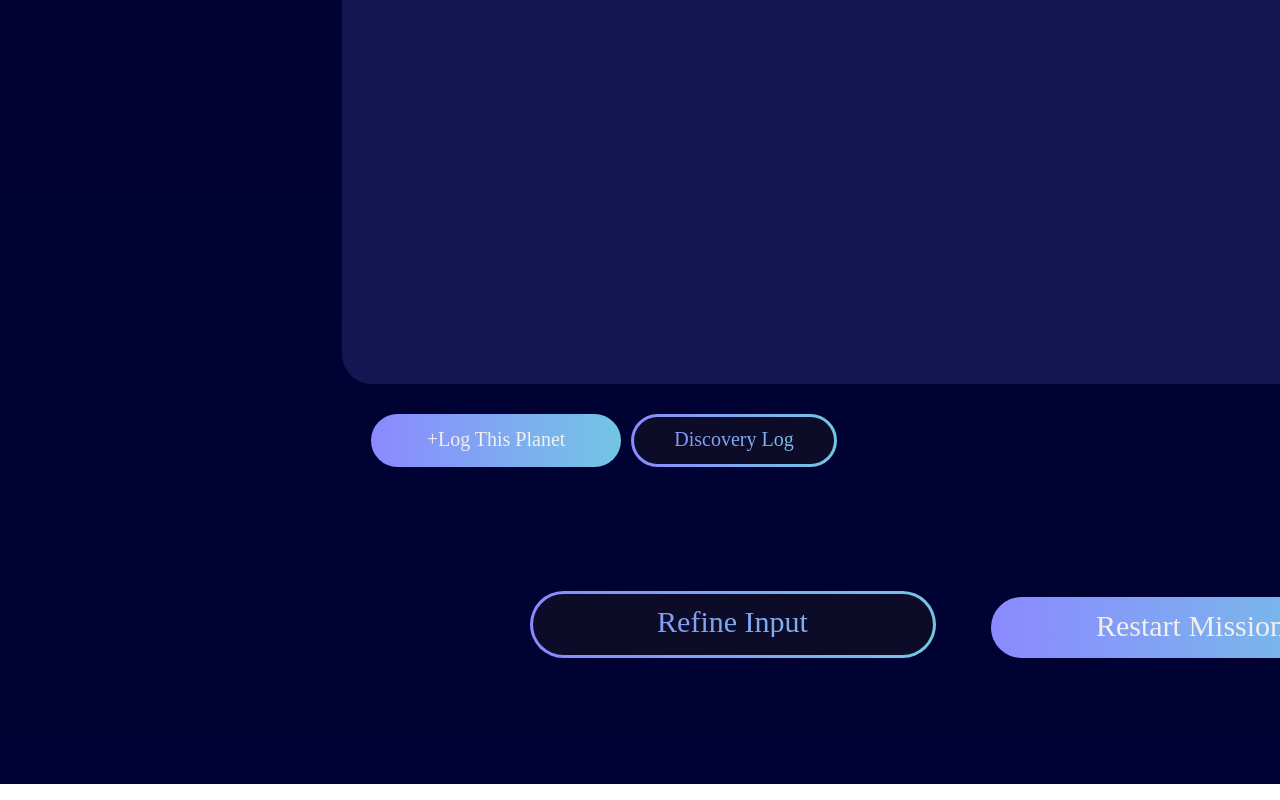
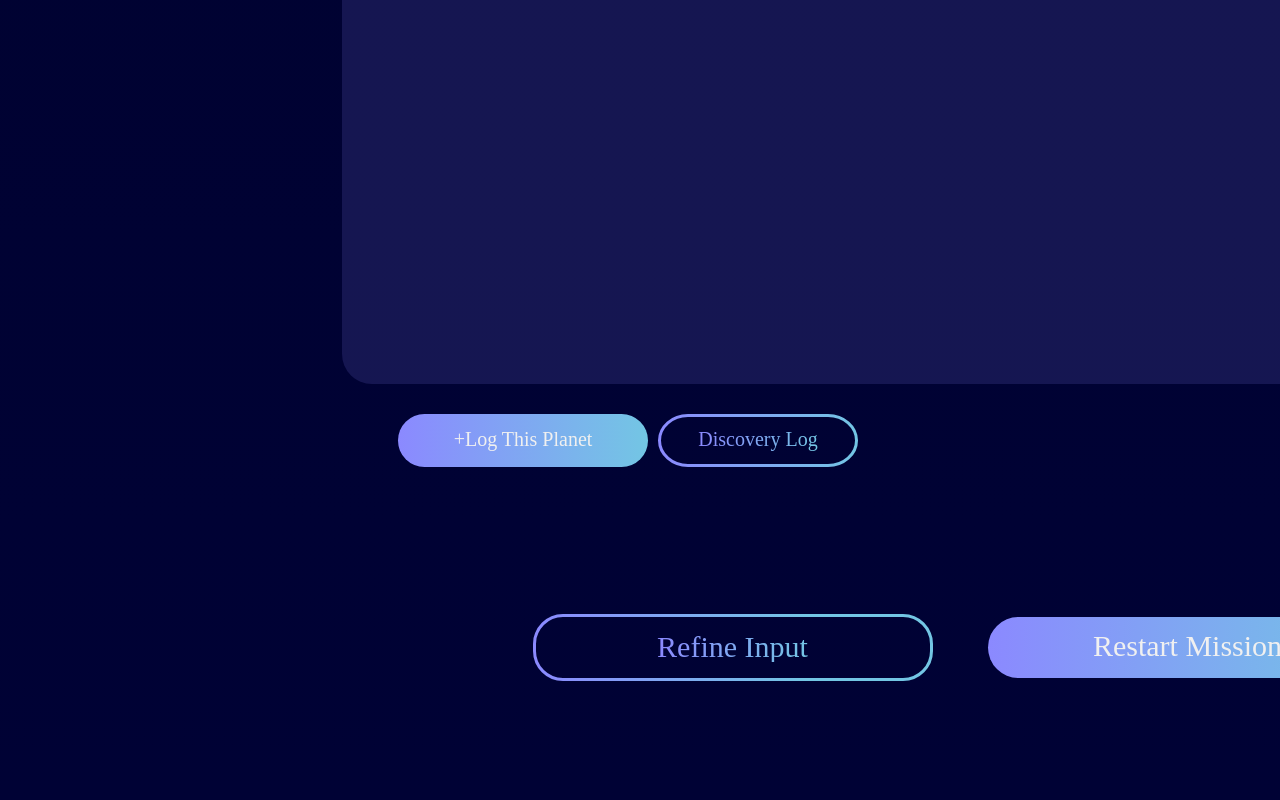
Before and after one commit to Exo-Vision/ExoVision-Frontend, a React (Create React App) app in the folder exovision/: page /result in a window 1280 px wide. Shown: the part 6226-7026 px from the top of the page. Built offline with nearby package versions, Linux system fonts and the light colour scheme; a web font is replaced by a local one.

Commit message:
design: replace border css to image for gradient round shape

```diff
--- a/exovision/src/pages/Result.css
+++ b/exovision/src/pages/Result.css
@@ -601,10 +601,14 @@
 }
 
 .ResultSaveForm2{
-    width: 1234px;
-    margin: 0 auto;
     text-align: left;
-    margin-top: 30px
+    display: flex;
+    flex-direction: row;
+    justify-content: start;
+    align-items: baseline;
+    gap: 10px;
+    padding: 30px;
+    margin-left: 340px
 }
 
 .ResultSave2{
@@ -613,25 +617,22 @@
     border-radius: 100px;
     gap: 10px;
     background: linear-gradient(90deg, #8B89FF 0%, #73C6E4 100%);
-
     display: inline-block;
     margin-left: 28px;
     overflow: hidden;
 }
 
 .ResultDiscovery2{
+    display: flex;
+    flex-direction: row;
+    justify-content: center;
+    align-items: center;
     width: 200px;
     height: 47px;
-    border-width: 3px;
-    gap: 10px;
-    border: 3px solid transparent;
-    border-radius: 100px;
-    background-image: linear-gradient(rgba(12, 12, 40, 1), rgba(12, 12, 40, 1)), linear-gradient(to right, rgba(139, 137, 255, 1) 0%, rgba(115, 198, 228, 1) 100%);
-    background-origin: border-box;
-    background-clip: content-box, border-box;
-    display: inline-block;
-    margin-left: 10px;
-    overflow: hidden;
+}
+
+.ResultDiscovery2 > img {
+    position: absolute;
 }
 
 .ResultSaveText2{
@@ -660,10 +661,13 @@
     background: linear-gradient(90deg, #8B89FF 0%, #73C6E4 100%);
     color: transparent;
     -webkit-background-clip: text;
-    margin-top: 12px;
 }
 
 .ResultButtonForm{
+    display: flex;
+    flex-direction: row;
+    justify-content: center;
+    align-items: center;
     width: 1234px;
     margin: 0 auto;
     text-align: center;
@@ -671,17 +675,15 @@
 }
 
 .ResultRefine{
+    display: flex;
+    flex-direction: row;
+    justify-content: center;
+    align-items: center;
     width: 400px;
-    height: 61px;
-    border-width: 3px;
-    gap: 10px;
-    border: 3px solid transparent;
-    border-radius: 100px;
-    background-image: linear-gradient(rgba(12, 12, 40, 1), rgba(12, 12, 40, 1)), linear-gradient(to right, rgba(139, 137, 255, 1) 0%, rgba(115, 198, 228, 1) 100%);
-    background-origin: border-box;
-    background-clip: content-box, border-box;
-    display: inline-block;
-    overflow: hidden;
+}
+
+.ResultRefine > img {
+    position: absolute;
 }
 
 .ResultRestart{
@@ -690,7 +692,6 @@
     border-radius: 100px;
     gap: 10px;
     background: linear-gradient(90deg, #8B89FF 0%, #73C6E4 100%);
-
     display: inline-block;
     margin-left: 55px;
     overflow: hidden;
@@ -703,12 +704,10 @@
     font-size: 30px;
     line-height: 100%;
     letter-spacing: 0%;
-
     text-align: center;
     background: linear-gradient(90deg, #8B89FF 0%, #73C6E4 100%);
     color: transparent;
     -webkit-background-clip: text;
-    margin-top: 13px;
 }
 
 .ResultRestartText{
--- a/exovision/src/pages/Result.js
+++ b/exovision/src/pages/Result.js
@@ -1,7 +1,8 @@
 import './Result.css'
 import exovision from './../assets/EXOVISION.png'
 import { useNavigate } from 'react-router-dom'
-
+import gradient_border_400_67 from '../assets/gradient_border_400_67.svg'
+import gradient_border_200_53 from '../assets/gradient_border_200_53.svg'
 function Result() {
     const navigate = useNavigate();
 
@@ -117,10 +118,16 @@ function Result() {
             </div>
             <div className='ResultSaveForm2'>
                 <div className='ResultSave2'><div className='ResultSaveText2'>+Log This Planet</div></div>
-                <div className='ResultDiscovery2'><div className='ResultDiscoveryText2'>Discovery Log</div></div>
+                <div className='ResultDiscovery2' onClick={() => navigate("/history")}>
+                    <img src={gradient_border_200_53} alt="gradient_border" />
+                    <div className='ResultDiscoveryText2'>Discovery Log</div>
+                </div>
             </div>
             <div className='ResultButtonForm'>
-                <div className='ResultRefine'><div className='ResultRefineText'>Refine Input</div></div>
+                <div className='ResultRefine' onClick={() => navigate("/expert")}>
+                    <img src={gradient_border_400_67} alt="gradient_border" />
+                    <div className='ResultRefineText'>Refine Input</div>
+                </div>
                 <div className='ResultRestart' onClick={() => navigate("/")}><div className='ResultRestartText'>Restart Mission</div></div>
             </div>
         </div>
```
